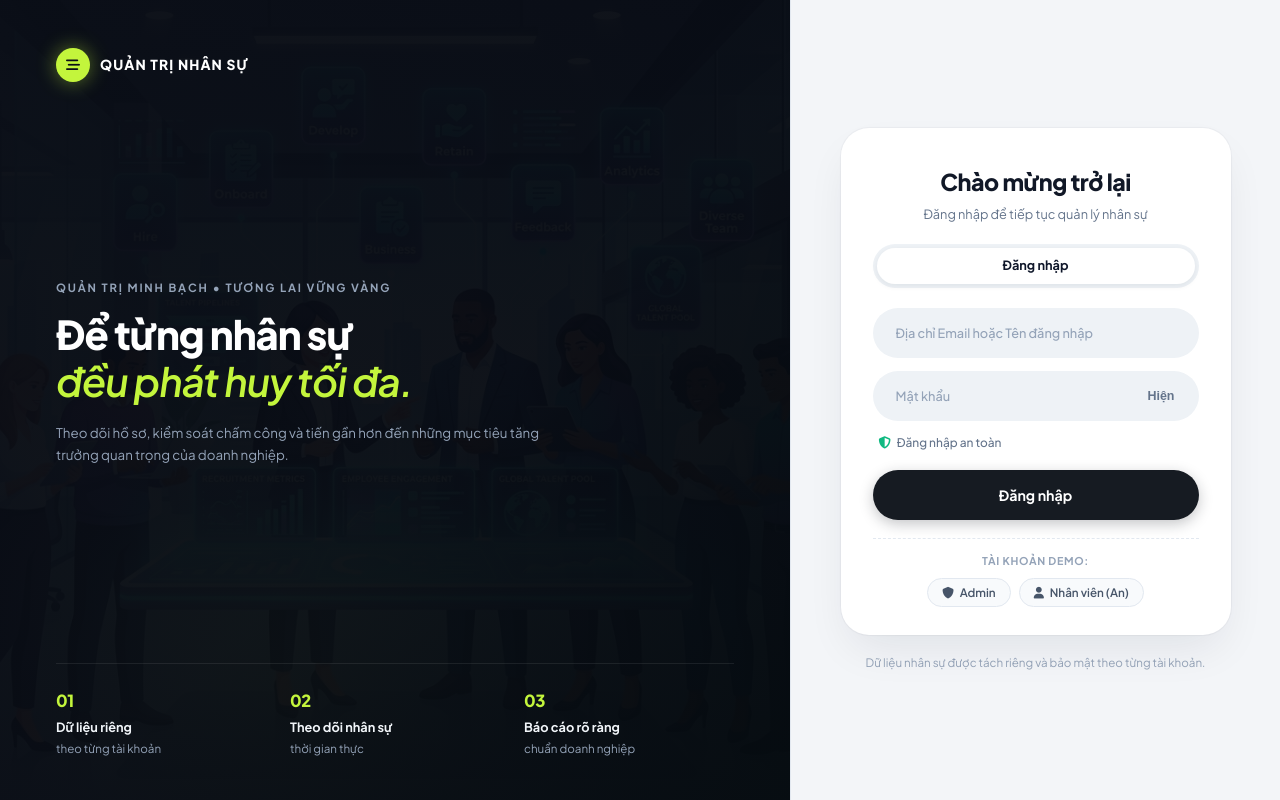
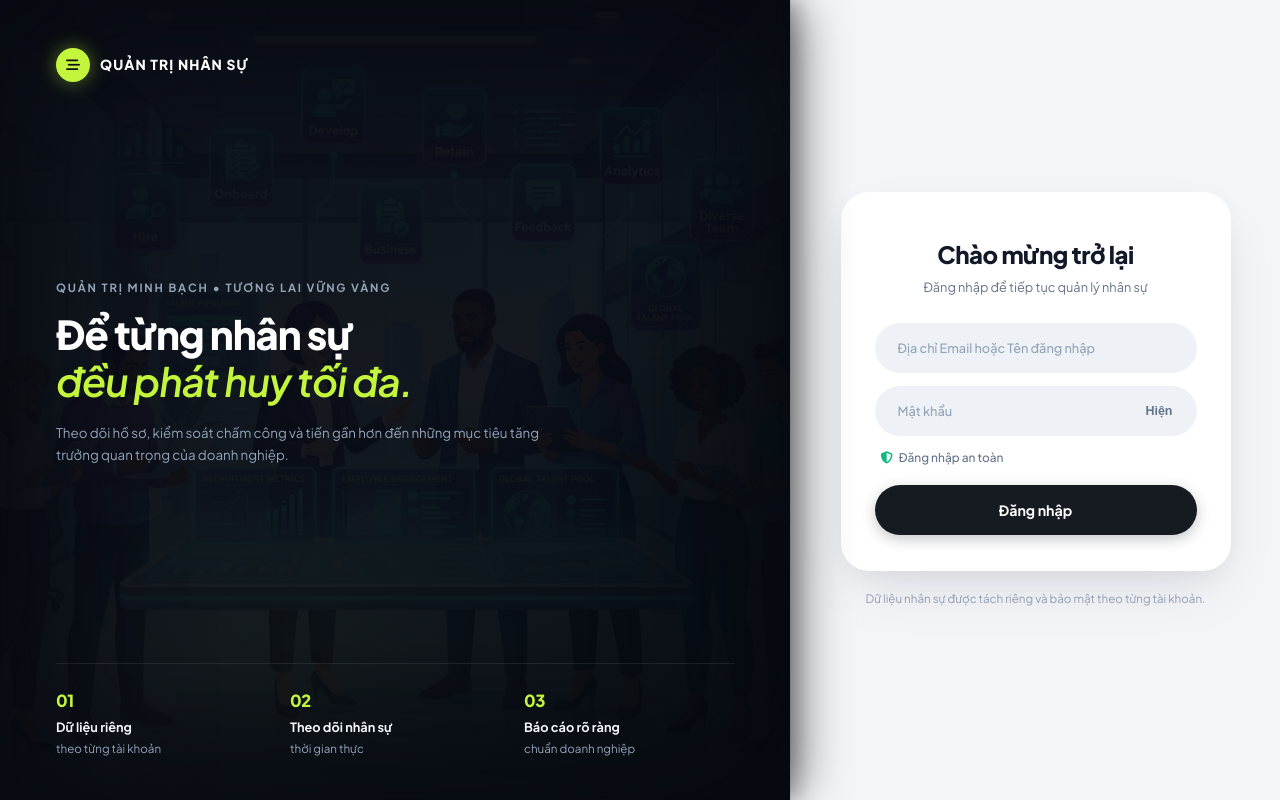
Before and after one commit to Qtruong26/H-th-ng-Qu-n-l-Nh-n-s-HRM-, a website: page app/src/public/index.html in a window 1280 px wide. Shown: the top 800 px of the page. Drawn offline with nearby package versions, Linux system fonts and the light colour scheme.

Commit message:
style(ui): bỏ tab đăng nhập và cụm demo accounts, thêm hiệu ứng shadow nổi bật cho hero banner và ảnh nền

```diff
--- a/app/src/public/index.html
+++ b/app/src/public/index.html
@@ -80,10 +80,6 @@
             <p class="login-subtitle-text">Đăng nhập để tiếp tục quản lý nhân sự</p>
           </div>
 
-          <div class="login-tab-container">
-            <div class="login-tab-pill active">Đăng nhập</div>
-          </div>
-
           <div id="login-error-alert" class="alert-error" style="display: none;"></div>
 
           <form id="login-form">
@@ -109,19 +105,6 @@
             <button type="submit" class="btn-pill-submit" id="btn-login-submit">
               Đăng nhập
             </button>
-
-            <!-- Quick accounts selector -->
-            <div class="quick-login-pills">
-              <span class="quick-title">Tài khoản demo:</span>
-              <div class="quick-buttons">
-                <button type="button" class="quick-btn-chip" id="btn-quick-admin">
-                  <i class="fa-solid fa-shield"></i> Admin
-                </button>
-                <button type="button" class="quick-btn-chip" id="btn-quick-user-an">
-                  <i class="fa-solid fa-user"></i> Nhân viên (An)
-                </button>
-              </div>
-            </div>
           </form>
         </div>
 
--- a/app/src/public/style.css
+++ b/app/src/public/style.css
@@ -213,7 +213,7 @@ body {
   overflow: hidden;
 }
 
-/* CỘT TRÁI: Hero Banner tối màu với hình nền & Neon Lime Accent */
+/* CỘT TRÁI: Hero Banner tối màu với hình nền & Neon Lime Accent có SHADOW */
 .login-banner {
   flex: 1.28;
   height: 100vh;
@@ -222,6 +222,8 @@ body {
   background: #0a0e17;
   display: flex;
   flex-direction: column;
+  z-index: 10;
+  box-shadow: 20px 0 45px -8px rgba(0, 0, 0, 0.45), 8px 0 18px rgba(0, 0, 0, 0.25);
 }
 
 .login-hero-img {
@@ -230,8 +232,8 @@ body {
   width: 100%;
   height: 100%;
   object-fit: cover;
-  opacity: 0.36;
-  filter: contrast(1.15) brightness(0.72);
+  opacity: 0.42;
+  filter: contrast(1.18) brightness(0.82);
   transition: transform 1.2s cubic-bezier(0.16, 1, 0.3, 1);
 }
 
@@ -244,9 +246,10 @@ body {
   inset: 0;
   z-index: 1;
   pointer-events: none;
+  box-shadow: inset 0 0 130px 35px rgba(6, 10, 16, 0.95);
   background:
-    linear-gradient(135deg, rgba(10, 14, 22, 0.92) 0%, rgba(8, 12, 19, 0.88) 55%, rgba(6, 12, 16, 0.96) 100%),
-    radial-gradient(ellipse 70% 60% at 35% 85%, rgba(195, 245, 60, 0.16) 0%, rgba(195, 245, 60, 0.04) 45%, transparent 75%);
+    linear-gradient(135deg, rgba(10, 14, 22, 0.90) 0%, rgba(8, 12, 19, 0.85) 55%, rgba(6, 12, 16, 0.94) 100%),
+    radial-gradient(ellipse 70% 60% at 35% 85%, rgba(195, 245, 60, 0.18) 0%, rgba(195, 245, 60, 0.04) 45%, transparent 75%);
 }
 
 .login-banner-content {
@@ -395,8 +398,8 @@ body {
   max-width: 390px;
   background: #ffffff;
   border-radius: 28px;
-  padding: 36px 32px 28px;
-  box-shadow: 0 20px 45px -10px rgba(15, 23, 42, 0.09), 0 0 1px 1px rgba(15, 23, 42, 0.04);
+  padding: 44px 34px 36px;
+  box-shadow: 0 25px 60px -15px rgba(15, 23, 42, 0.12), 0 8px 24px -4px rgba(15, 23, 42, 0.05);
   display: flex;
   flex-direction: column;
   position: relative;
@@ -404,11 +407,11 @@ body {
 
 .login-card-header {
   text-align: center;
-  margin-bottom: 20px;
+  margin-bottom: 26px;
 }
 
 .login-title {
-  font-size: 1.6rem;
+  font-size: 1.65rem;
   font-weight: 800;
   color: #111827;
   letter-spacing: -0.02em;
@@ -420,33 +423,6 @@ body {
   color: #64748b;
   margin: 0;
   line-height: 1.4;
-}
-
-/* Thanh tab pill Đăng nhập */
-.login-tab-container {
-  display: flex;
-  background: #eef2f6;
-  border-radius: 9999px;
-  padding: 4px;
-  margin-bottom: 20px;
-}
-
-.login-tab-pill {
-  flex: 1;
-  text-align: center;
-  padding: 8px 16px;
-  border-radius: 9999px;
-  font-size: 0.88rem;
-  font-weight: 700;
-  color: #64748b;
-  user-select: none;
-  cursor: default;
-}
-
-.login-tab-pill.active {
-  background: #ffffff;
-  color: #0f172a;
-  box-shadow: 0 2px 6px rgba(15, 23, 42, 0.07);
 }
 
 /* Pill Input Groups */
```
